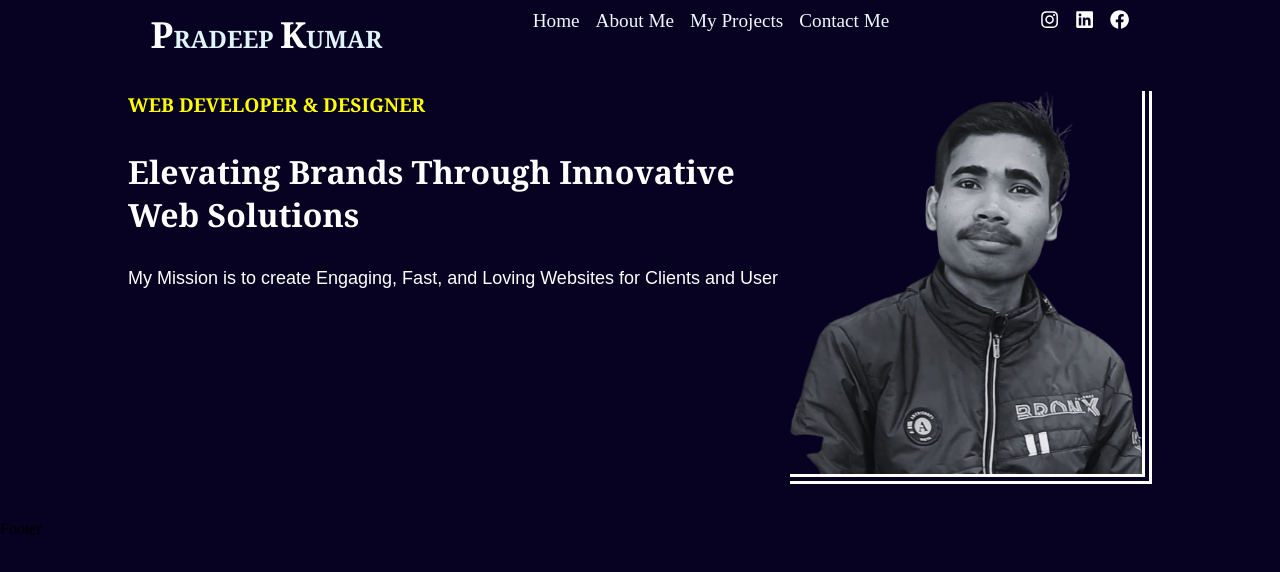
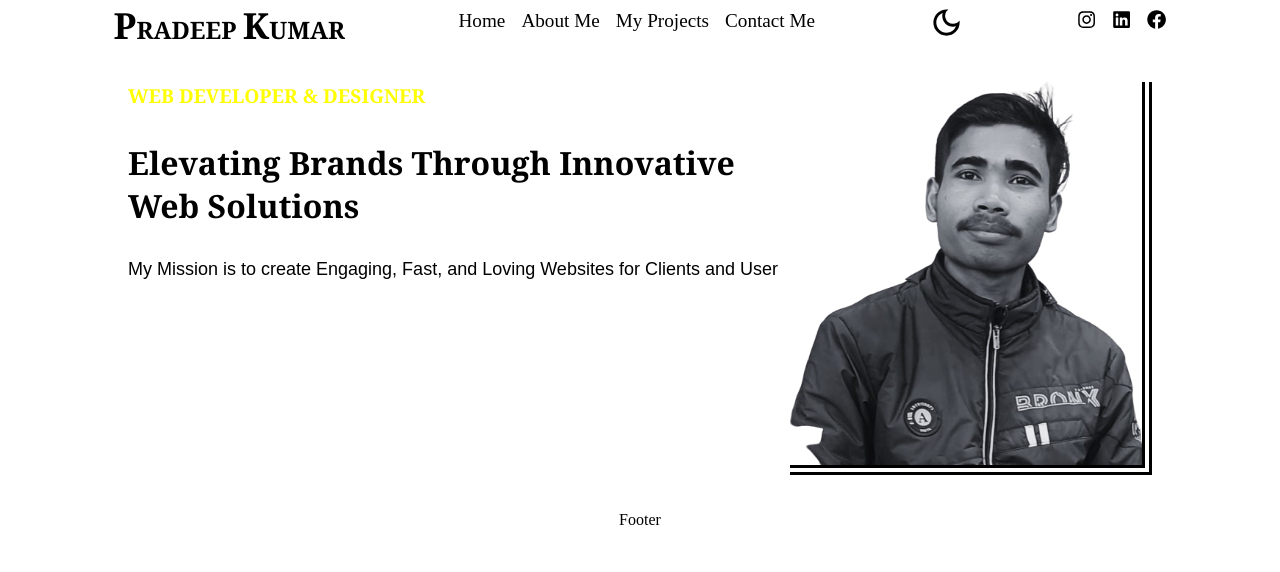
Before and after one commit to pradeepkumar-es/my-portfolio, a React (Vite) app: page / in a window 1280 px wide. Shown: the top 572 px of the page. Built offline with nearby package versions, Linux system fonts and the light colour scheme.

Commit message:
dark-mode and light mode

```diff
--- a/index.html
+++ b/index.html
@@ -6,7 +6,7 @@
     <meta name="viewport" content="width=device-width, initial-scale=1.0" />
     <title>Pradeep Kumar</title>
   </head>
-  <body>
+  <body class="light-Mode">
     <div id="root"></div>
     <script type="module" src="/src/main.jsx"></script>
   </body>
--- a/src/App.css
+++ b/src/App.css
@@ -1,6 +1,27 @@
 *{
     margin: 0px;
     padding: 0px;
-    background-color:rgb(7, 1, 34);
-
+    /* background-color:rgb(7, 1, 34); */
+    /* position: relative; */
 }
+.light-Mode{
+    --bg-color:white;
+    --main-h1-color:black;
+    --text-color:black;
+    --icon-color:black;
+}
+.dark-Mode{
+    --bg-color:#070122;
+    --main-h1-color:white;
+    --text-color:white;
+    --icon-color:white;
+}
+h1,p,h2{
+    color: var(--main-h1-color);
+}
+div{
+    background-color: var(--bg-color);
+}
+body{
+    background-color: var(--bg-color);
+}
--- a/src/components/Footer.jsx
+++ b/src/components/Footer.jsx
@@ -1,7 +1,10 @@
+import '../css/footer.css'
 export default function Footer(){
     return(
         <>
-        Footer
+        <div className="footer">
+            <p>Footer</p>
+        </div>
         </>
     )
 }
--- a/src/components/Navbar.jsx
+++ b/src/components/Navbar.jsx
@@ -1,15 +1,27 @@
-import React, { useState } from 'react'
+import React, { useEffect, useState } from 'react'
 import { FaInstagram, FaLinkedin, FaFacebook } from "react-icons/fa";
 import { GiHamburgerMenu } from "react-icons/gi"
-import { RxCross1 } from "react-icons/rx"
+import { RxCross1, RxSize } from "react-icons/rx"
+import { MdHeight, MdOutlineLightMode } from "react-icons/md";
+import { MdOutlineDarkMode } from "react-icons/md";
 import "../css/navbar.css"
 import { Link } from 'react-router-dom';
 export default function Navabar() {
     const [openMenu, setOpenMenu] = useState(true);
+    const [mode, setMode] =useState(true);
+    const[style,setStyle] =useState("light-Mode")
     function togglemenu() {
         setOpenMenu(!openMenu);
     }
-    return (
+    function changeMode () {
+        setMode(!mode);
+        {mode?setStyle("dark-Mode"):setStyle("light-Mode")}
+    }
+    useEffect(()=>{
+     document.body.className=style;
+        },[style]
+    )
+     return (
         <>
             <div className="nav">
                 <div className="logo"><h2><span>P</span>RADEEP <span>K</span>UMAR</h2></div>
@@ -21,15 +33,18 @@ export default function Navabar() {
                         <li><Link to="/contact">Contact Me</Link></li>
                     </ul>
                 </div>
+                <div className="mode" onClick={changeMode}>
+                    {mode?<MdOutlineDarkMode className='lightMode' />:<MdOutlineLightMode className='darkMode' />}
+                </div>
                 <div className="social-link">
                     <ul>
-                        <li><a href="https://www.instagram.com/pradeepkumar.es/"><FaInstagram /></a></li>
-                        <li><a href="https://www.linkedin.com/in/pradeepkumar-es/"><FaLinkedin /></a></li>
-                        <li><a href="https://www.facebook.com/pradeepkumar.es/"><FaFacebook /></a></li>
+                        <li><a href="https://www.instagram.com/pradeepkumar.es/" target='_blank'><FaInstagram /></a></li>
+                        <li><a href="https://www.linkedin.com/in/pradeepkumar-es/" target='_blank' ><FaLinkedin /></a></li>
+                        <li><a href="https://www.facebook.com/pradeepkumar.es/" target='_blank' ><FaFacebook /></a></li>
                     </ul>
                 </div>
                 <div className="mobile-menu">
-                    <GiHamburgerMenu onClick={togglemenu} className={openMenu ? '' : 'deactivate-hamburgerMenu'} />
+                    <GiHamburgerMenu onClick={togglemenu} className={openMenu ? 'hamburgerMenu' : 'deactivate-hamburgerMenu'} />
                     <div className={openMenu?"none":"showMenuPart"}>
                         <div className="cross"><RxCross1 onClick={togglemenu} className={openMenu ? 'activate-cross' : 'crossStyle'} /></div>
                         <ul className={openMenu ? 'activate-mobileNavbar' : 'mobileMenuStyle'}>
--- /dev/null
+++ b/src/css/footer.css
@@ -0,0 +1,9 @@
+.footer{
+    position: relative;
+    bottom: 0px;
+    display: flex;
+    justify-content: center;
+    align-items: center;
+    align-items: center;
+    width: 100%;
+}
--- a/src/css/home.css
+++ b/src/css/home.css
@@ -1,3 +1,10 @@
+.home{
+    position: inherit;
+    top: 44px;
+    display: flex;
+    justify-content: center;
+    align-items: center;
+}
 .introduction{
     display: flex;
     margin: 2rem 8rem;
@@ -5,8 +12,8 @@
 }
 .introduction .profile .pradeep-profile{
     max-width:22rem;
-    border-bottom: double 10px white;
-    border-right: double 10px white;
+    border-bottom: double 10px var(--text-color);
+    border-right: double 10px var(--text-color);
 }
 .introduction h3{
     color: yellow;
@@ -16,12 +23,12 @@
 }
 .introduction h1{
     padding-bottom: 2rem;
-    color:white;
+    /* color:white; */
     font-family: Georgia, 'Times New Roman', Times, serif;
 }
 .introduction p{
     font-size: large;
-    color: white;
+    /* color: white; */
     padding-bottom: 1em;
     font-family:sans-serif;
 }
@@ -47,7 +54,7 @@
     justify-items: center;
 }
 .about .social-icons .arrow, .linkedin, .web, .email{
-    color: rgb(255, 255, 255);
+    color: var(--icon-color);
     width: 2.5rem;
     height: 2.5rem;
     cursor: pointer;
--- a/src/css/navbar.css
+++ b/src/css/navbar.css
@@ -1,8 +1,21 @@
+/* :root{
+  --background-color:white;
+  --text-color:black;
+}
+.mode{
+  --background-color: var(--text-color);
+  --text-color:var(--background-color);
+}
+body {
+  background-color: var(--background-color);
+  color: var(--text-color);
+} */
 .nav {
   display: flex;
   flex-direction: row;
   justify-content: space-evenly;
   position: sticky;
+  /* margin: auto; */
   top: 0px;
   /* padding-top: 10px; */
   /* padding-bottom: 0px; */
@@ -16,7 +29,7 @@
   cursor: pointer;
   justify-content: space-evenly;
   gap: 1rem;
-  color: white;
+  color:var(--icon-color);
   padding-top: 10px;
   font-size: larger;
 }
@@ -24,21 +37,32 @@
   color: white;
 } */
 .nav .social-link a {
+  color: var(--icon-color);
+}
+.nav .lightMode, .nav .darkMode{
+  color:var(--icon-color);
+  height: 35px;
+  width: 35px;
+  padding-top: 5px;
+  cursor: pointer;
+}
+/* .lightMode, .darkMode{
   color: white;
-}
+} */
 .nav .menu-link a{
   text-decoration: none;
-  color: aliceblue;
+  color: var(--icon-color);
 }
 .nav .logo {
-  padding-top: 10px;
+  padding-top: 1px;
   color: rgb(224, 244, 247);
   font-family: Georgia, "Times New Roman", Times, serif;
 }
 .nav .logo h2 span {
   font-size: 150%;
   margin-right: 0px;
-  color: white;
+  color: var(--text-color);
+  /* padding-bottom: 5px; */
 }
 .nav .mobile-menu {
   display: none;
@@ -63,6 +87,10 @@
   }
   .nav .mobile-menu .deactivate-hamburgerMenu {
     display: none;
+    /* color: var(--icon-color); */
+  }
+  .nav .mobile-menu .hamburgerMenu {
+    color: var(--icon-color);
   }
   .nav .mobile-menu .cross {
     /* background-color: rgb(255, 255, 255); */
```
